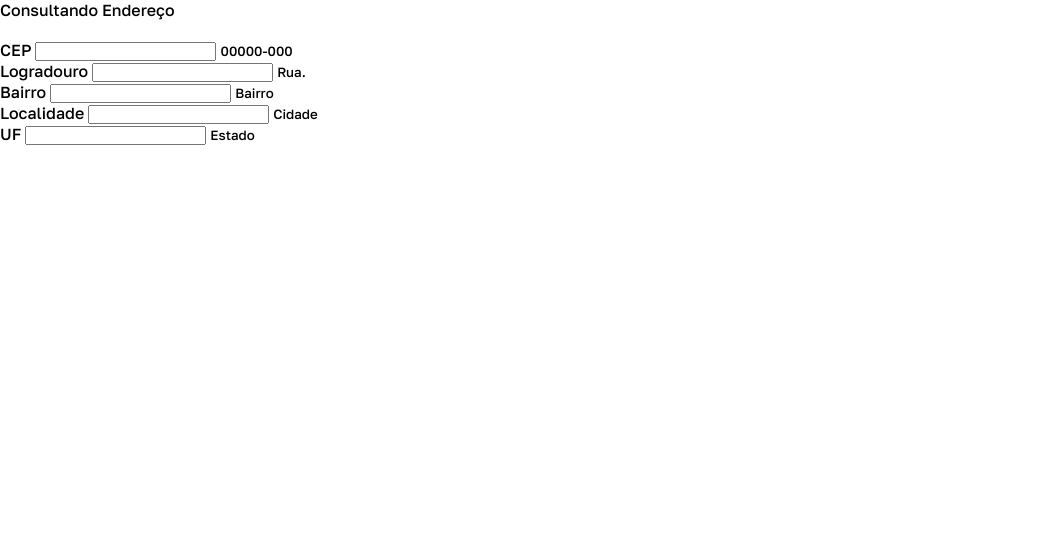
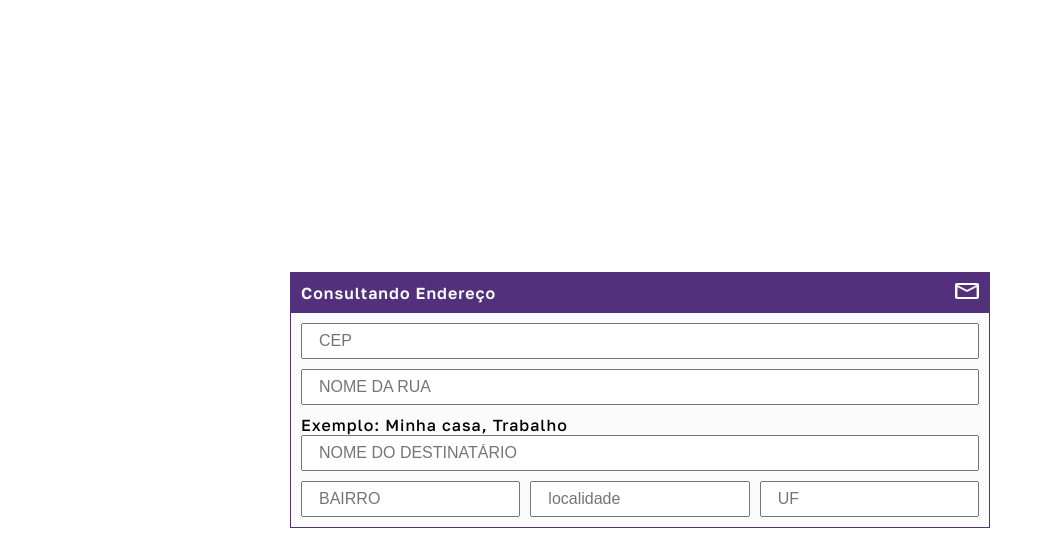
Before and after one commit to Williamhsf/consultando-cep, a plain HTML site: page index.html in a window 1280 px wide. Shown: the whole page, without its empty margins (0-1053 px from the left). Drawn offline with Linux system fonts and the light colour scheme.

Commit message:
terciary commit

```diff
--- a/index.html
+++ b/index.html
@@ -19,35 +19,32 @@
     <header class="cabecalho">
       <span>Consultando Endereço</span>
       <div class="logo">
-        <img src="" alt=""/>
+        <img src="/src/img/vector-mail.png" alt=""/>
       </div>
     </header>
     <section class="formulario-pesquisa">
       <form>
         <div class="form-agrupamento">
-          <label for="cep">CEP</label>
-          <input type="text" class="form-controle" maxlength="9" id="cep"/>
-          <small>00000-000</small>
+          <input type="text" class="form-controle" placeholder="CEP" maxlength="9" id="cep"/>
         </div>
         <div class="form-agrupamento">
-          <label for="logradouro">Logradouro</label>
-          <input type="text" class="form-controle" id="logradouro" />
-          <small>Rua.</small>
+          <input type="text" placeholder="NOME DA RUA" class="form-controle" id="logradouro" />
         </div>
         <div class="form-agrupamento">
-          <label for="bairro">Bairro</label>
-          <input type="text" class="form-controle" id="bairro"/>
-          <small>Bairro</small>
+          <label>Exemplo: Minha casa, Trabalho</label>
+          <input type="text" placeholder="NOME DO DESTINATÁRIO" class="form-controle" />
         </div>
-        <div class="form-agrupamento">
-          <label for="localidade">Localidade</label>
-          <input type="text" class="form-controle" id="localidade"/>
-          <small>Cidade</small>
-        </div>
-        <div class="form-agrupamento">
-          <label for="uf">UF</label>
-          <input type="text" class="form-controle" id="uf"/>
-          <small>Estado</small>
+        <div class="form-endereco-fixado">
+          <div class="form-agrupamento">
+            <input type="text" class="form-controle" id="bairro" placeholder="BAIRRO"/>
+          </div>
+          <div class="form-agrupamento">
+            <input type="text" class="form-controle" id="localidade" placeholder="localidade"/>
+
+          </div>
+          <div class="form-agrupamento">
+            <input type="text" class="form-controle" id="uf" placeholder="UF"/>
+          </div>
         </div>
       </form>
     </section>
--- a/src/css/main.css
+++ b/src/css/main.css
@@ -1,8 +1,86 @@
 :root {
   --font: 'Golos Text', sans-serif;
-  --roxo: ;
+  --purple: #52307C;
+  --white: #FFF;
+  --white-bg: #FBFBFB;
   --cinza: ;
   --cinza-claro: ;
 
   /* font-weight 500, 600 e 800 */
 }
+
+.conteiner {
+  width: 700px;
+  border: 1px solid var(--purple);
+}
+
+.cabecalho {
+  background-color: var(--purple);
+  width: 100%;
+  height: 40px;
+  padding: 10px;
+  display: flex;
+  justify-content: space-between;
+  align-items: center;
+}
+
+.cabecalho span {
+  color: var(--white);
+  font-weight: 600;
+  letter-spacing: 1px;
+}
+
+form {
+  background-color: var(--white-bg);
+  padding: 10px;
+  display: flex;
+  flex-direction: column;
+  gap: 10px;
+}
+
+.form-agrupamento {
+  display: flex;
+  flex-direction: column;
+}
+
+.form-endereco-fixado {
+  display: flex;
+  justify-content: space-between;
+  gap: 10px
+}
+
+
+/* <div class="">
+
+
+
+
+      <form>
+        <div class="form-agrupamento">
+          <label for="cep">CEP</label>
+          <input type="text" class="form-controle" maxlength="9" id="cep"/>
+          <small>00000-000</small>
+        </div>
+        <div class="form-agrupamento">
+          <label for="logradouro">Logradouro</label>
+          <input type="text" class="form-controle" id="logradouro" />
+          <small>Rua.</small>
+        </div>
+        <div class="form-agrupamento">
+          <label for="bairro">Bairro</label>
+          <input type="text" class="form-controle" id="bairro"/>
+          <small>Bairro</small>
+        </div>
+        <div class="form-agrupamento">
+          <label for="localidade">Localidade</label>
+          <input type="text" class="form-controle" id="localidade"/>
+          <small>Cidade</small>
+        </div>
+        <div class="form-agrupamento">
+          <label for="uf">UF</label>
+          <input type="text" class="form-controle" id="uf"/>
+          <small>Estado</small>
+        </div>
+      </form>
+    </section>
+  </div> */
--- a/src/css/reset.css
+++ b/src/css/reset.css
@@ -7,8 +7,26 @@
 body {
   min-height: 100vh;
   font-family: 'Golos Text', sans-serif;
+  display: flex;
+  justify-content: center;
+  align-items: center;
 }
 
 input {
   outline: none;
+  width: 100%;
+  height: 30px;
+  padding: 16px;
+  font-size: 1rem;
+  color: var(#696969);
 }
+
+label {
+  font-size: 1rem;
+  letter-spacing: 1px;
+}
+
+img {
+  width: 24px;
+  height: 16px;
+}
```
Also changed, not shown: src/img/vector-mail.png (added).
